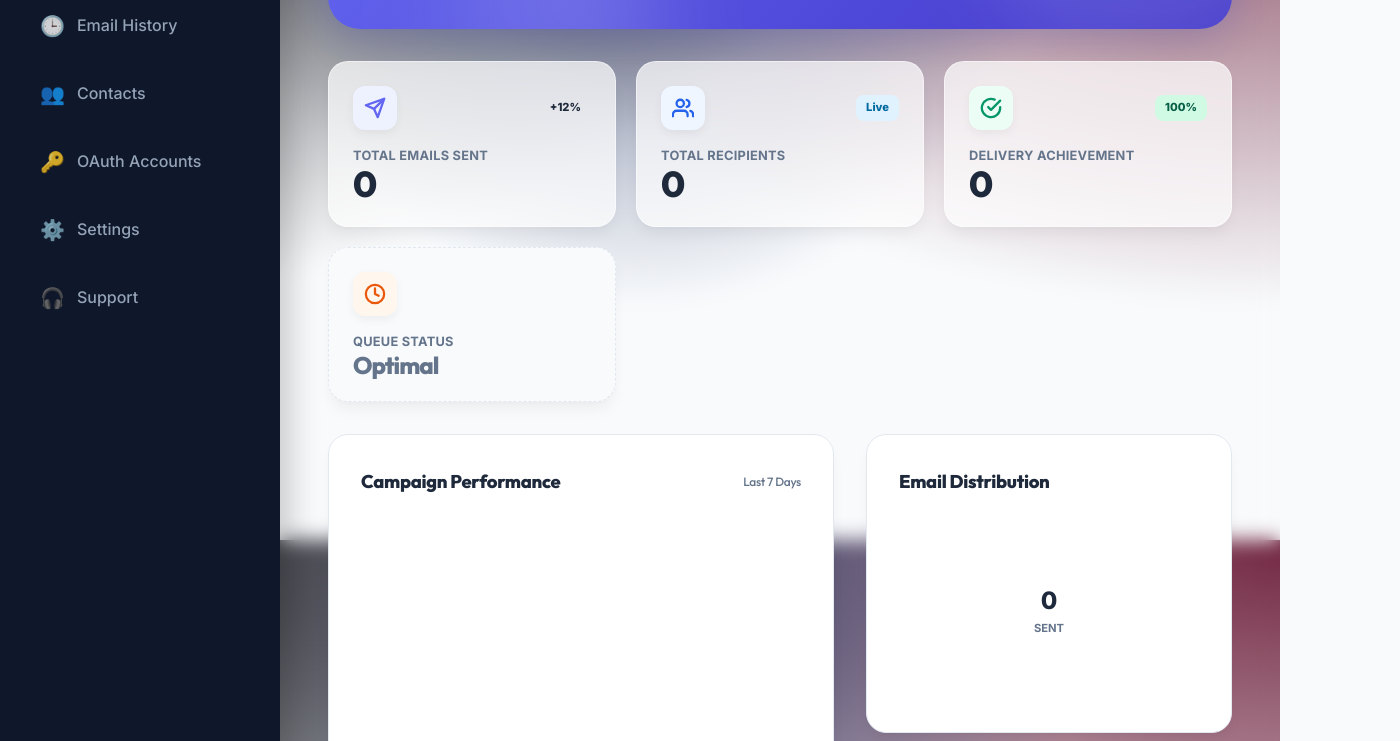
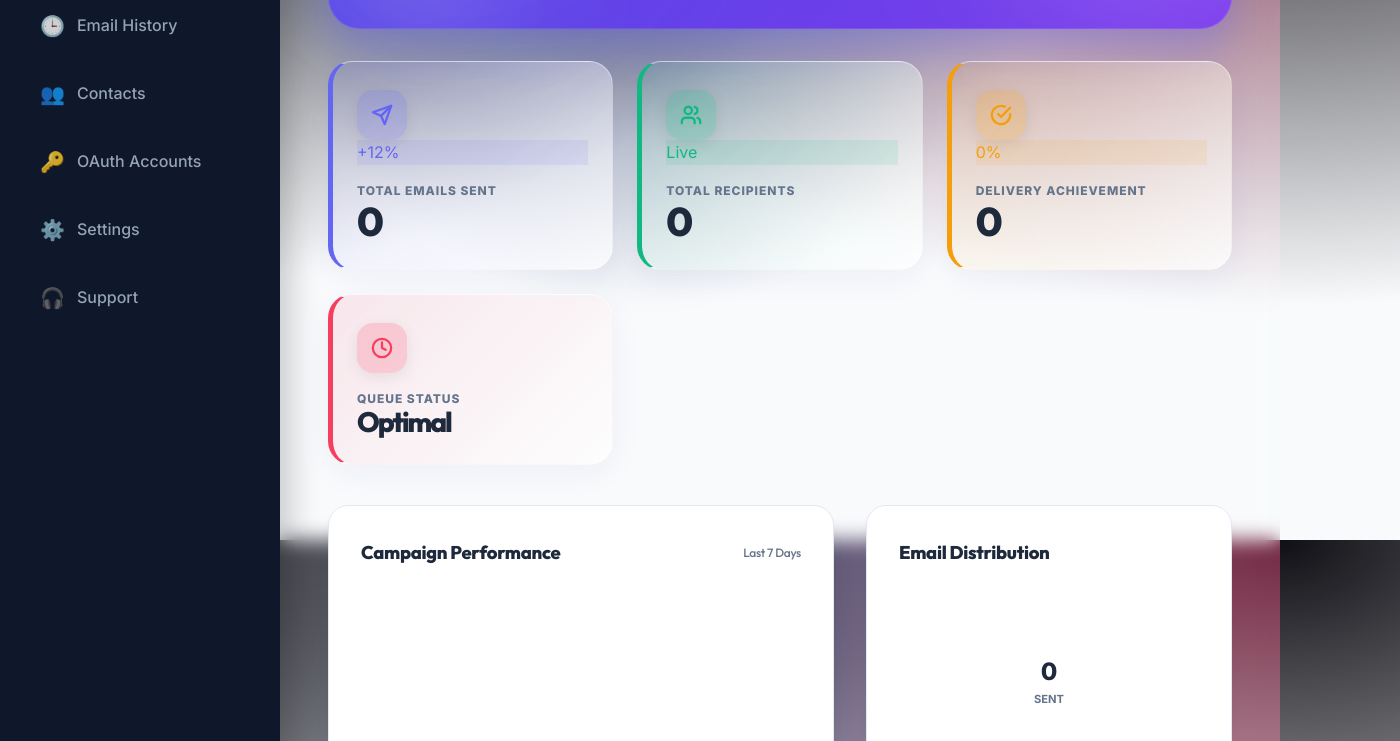
Before and after one commit to jayesh-Somwanshi/email-send-app, a website: page public/index.html in a window 1280 px wide. Shown: the part 260-1001 px from the top of the page, 1400 px wide, since content can reach past the window. Drawn offline with nearby package versions, Linux system fonts and the light colour scheme; no server answers.

```diff
--- a/public/index.html
+++ b/public/index.html
@@ -131,6 +131,10 @@
         <div class="view-container">
           <!-- Dashboard View -->
           <div id="dashboardView" class="view active">
+            <!-- Global Dashboard Background Blobs -->
+            <div class="blob" style="width: 500px; height: 500px; top: -100px; left: -100px; background: radial-gradient(circle, rgba(99, 102, 241, 0.15) 0%, transparent 70%);"></div>
+            <div class="blob" style="width: 400px; height: 400px; bottom: 100px; right: -50px; background: radial-gradient(circle, rgba(244, 63, 94, 0.1) 0%, transparent 70%);"></div>
+
             <div class="dashboard-banner">
               <div class="blob blob-1"></div>
               <div class="blob blob-2"></div>
@@ -139,51 +143,54 @@
             </div>
 
             <div class="dashboard-grid">
-              <div class="stat-card">
+              <div class="stat-card vibrant-primary">
                 <div class="stat-header">
-                  <div class="stat-icon" style="background: var(--primary-light); color: var(--primary);">
+                  <div class="stat-icon" style="background: rgba(99, 102, 241, 0.2); color: #6366f1;">
                     <svg width="22" height="22" viewBox="0 0 24 24" fill="none" stroke="currentColor" stroke-width="2.5" stroke-linecap="round" stroke-linejoin="round"><path d="m22 2-7 20-4-9-9-4Z"></path><path d="M22 2 11 13"></path></svg>
                   </div>
-                  <div class="stat-trend up">+12%</div>
+                  <div class="stat-trend" style="background: rgba(99, 102, 241, 0.1); color: #6366f1;">+12%</div>
                 </div>
                 <div>
                   <div class="stat-label">Total Emails Sent</div>
-                  <div class="stat-value" id="statSent">0</div>
+                  <div class="stat-value" id="totalSent">0</div>
                 </div>
               </div>
-              <div class="stat-card">
+
+              <div class="stat-card vibrant-success">
                 <div class="stat-header">
-                  <div class="stat-icon" style="background: #eff6ff; color: #2563eb;">
-                    <svg width="22" height="22" viewBox="0 0 24 24" fill="none" stroke="currentColor" stroke-width="2.5" stroke-linecap="round" stroke-linejoin="round"><path d="M17 21v-2a4 4 0 0 0-4-4H5a4 4 0 0 0-4 4v2"></path><circle cx="9" cy="7" r="4"></circle><path d="M23 21v-2a4 4 0 0 0-3-3.87"></path><path d="M16 3.13a4 4 0 0 1 0 7.75"></path></svg>
+                  <div class="stat-icon" style="background: rgba(16, 185, 129, 0.2); color: #10b981;">
+                    <svg width="22" height="22" viewBox="0 0 24 24" fill="none" stroke="currentColor" stroke-width="2.5" stroke-linecap="round" stroke-linejoin="round"><path d="M16 21v-2a4 4 0 0 0-4-4H6a4 4 0 0 0-4 4v2"></path><circle cx="9" cy="7" r="4"></circle><path d="M22 21v-2a4 4 0 0 0-3-3.87"></path><path d="M16 3.13a4 4 0 0 1 0 7.75"></path></svg>
                   </div>
-                  <div class="stat-trend up" style="background: #e0f2fe; color: #0369a1;">Live</div>
+                  <div class="stat-trend" style="background: rgba(16, 185, 129, 0.1); color: #10b981;">Live</div>
                 </div>
                 <div>
                   <div class="stat-label">Total Recipients</div>
-                  <div class="stat-value" id="statRecipients">0</div>
+                  <div class="stat-value" id="totalRecipients">0</div>
                 </div>
               </div>
-              <div class="stat-card">
+
+              <div class="stat-card vibrant-amber">
                 <div class="stat-header">
-                  <div class="stat-icon" style="background: #ecfdf5; color: #059669;">
-                    <svg width="22" height="22" viewBox="0 0 24 24" fill="none" stroke="currentColor" stroke-width="2.5" stroke-linecap="round" stroke-linejoin="round"><path d="M22 11.08V12a10 10 0 1 1-5.93-9.14"></path><path d="m9 11 3 3L22 4"></path></svg>
+                  <div class="stat-icon" style="background: rgba(245, 158, 11, 0.2); color: #f59e0b;">
+                    <svg width="22" height="22" viewBox="0 0 24 24" fill="none" stroke="currentColor" stroke-width="2.5" stroke-linecap="round" stroke-linejoin="round"><path d="M22 11.08V12a10 10 0 1 1-5.93-9.14"></path><polyline points="22 4 12 14.01 9 11.01"></polyline></svg>
                   </div>
-                  <div class="stat-trend success" style="background: #d1fae5; color: #065f46;" id="statDeliveryRate">100%</div>
+                  <div class="stat-trend" style="background: rgba(245, 158, 11, 0.1); color: #f59e0b;">0%</div>
                 </div>
                 <div>
                   <div class="stat-label">Delivery Achievement</div>
-                  <div class="stat-value" id="statDelivered">0</div>
+                  <div class="stat-value" id="deliveryRate">0</div>
                 </div>
               </div>
-              <div class="stat-card" style="background: var(--bg); border: 1px dashed var(--border);">
+
+              <div class="stat-card vibrant-rose">
                 <div class="stat-header">
-                  <div class="stat-icon" style="background: #fff7ed; color: #ea580c;">
+                  <div class="stat-icon" style="background: rgba(244, 63, 94, 0.2); color: #f43f5e;">
                     <svg width="22" height="22" viewBox="0 0 24 24" fill="none" stroke="currentColor" stroke-width="2.5" stroke-linecap="round" stroke-linejoin="round"><circle cx="12" cy="12" r="10"></circle><polyline points="12 6 12 12 16 14"></polyline></svg>
                   </div>
                 </div>
                 <div>
                   <div class="stat-label">Queue Status</div>
-                  <div class="stat-value" style="font-size: 1.5rem; color: var(--text-muted);">Optimal</div>
+                  <div class="stat-value" style="font-size: 1.75rem;">Optimal</div>
                 </div>
               </div>
             </div>
--- a/public/styles.css
+++ b/public/styles.css
@@ -198,38 +198,38 @@ header {
 
 .view.active { display: block; }
 
-/* Dashboard Redesign Enhancement v2 - Premium */
+/* Dashboard Redesign Enhancement v3 - Ultra Premium */
 .dashboard-banner {
-  background: linear-gradient(135deg, var(--primary) 0%, var(--primary-dark) 100%);
+  background: linear-gradient(135deg, #4f46e5 0%, #7c3aed 100%);
   padding: 32px 40px;
   border-radius: var(--radius-lg);
   color: white;
   margin-bottom: 32px;
   position: relative;
   overflow: hidden;
-  box-shadow: var(--shadow-lg), 0 0 40px rgba(99, 102, 241, 0.3);
+  box-shadow: 0 20px 40px rgba(99, 102, 241, 0.4), inset 0 0 0 1px rgba(255, 255, 255, 0.1);
   display: flex;
   flex-direction: column;
   justify-content: center;
 }
 
-/* Animated Blobs */
+/* More dynamic Blobs */
 .blob {
   position: absolute;
-  background: linear-gradient(135deg, rgba(255,255,255,0.2) 0%, rgba(255,255,255,0.05) 100%);
+  background: radial-gradient(circle, rgba(255,255,255,0.25) 0%, rgba(255,255,255,0) 70%);
   border-radius: 50%;
-  filter: blur(40px);
+  filter: blur(50px);
   z-index: 1;
-  animation: float 20s infinite alternate cubic-bezier(0.45, 0, 0.55, 1);
+  animation: floatV3 15s infinite alternate ease-in-out;
 }
 
-.blob-1 { width: 300px; height: 300px; top: -100px; right: -50px; }
-.blob-2 { width: 200px; height: 200px; bottom: -50px; left: 10%; animation-delay: -5s; }
+.blob-1 { width: 400px; height: 400px; top: -150px; right: -80px; }
+.blob-2 { width: 250px; height: 250px; bottom: -80px; left: -50px; animation-duration: 20s; }
 
-@keyframes float {
+@keyframes floatV3 {
   0% { transform: translate(0, 0) rotate(0deg) scale(1); }
-  50% { transform: translate(30px, 50px) rotate(90deg) scale(1.1); }
-  100% { transform: translate(-20px, -30px) rotate(180deg) scale(1); }
+  50% { transform: translate(40px, -60px) rotate(120deg) scale(1.2); }
+  100% { transform: translate(-30px, 40px) rotate(240deg) scale(1); }
 }
 
 .dashboard-banner h1, .dashboard-banner p {
@@ -240,8 +240,65 @@ header {
 .dashboard-grid {
   display: grid;
   grid-template-columns: repeat(auto-fit, minmax(220px, 1fr));
-  gap: 20px;
-  margin-bottom: 32px;
+  gap: 24px;
+  margin-bottom: 40px;
+}
+
+/* Vibrant Stat Cards */
+.stat-card {
+  background: rgba(255, 255, 255, 0.6);
+  backdrop-filter: blur(24px);
+  -webkit-backdrop-filter: blur(24px);
+  padding: 28px 24px;
+  border-radius: 24px;
+  border: 1px solid rgba(255, 255, 255, 0.4);
+  box-shadow: 0 8px 32px rgba(31, 38, 135, 0.05);
+  transition: all 0.5s cubic-bezier(0.175, 0.885, 0.32, 1.275);
+  display: flex;
+  flex-direction: column;
+  gap: 16px;
+  position: relative;
+  overflow: hidden;
+}
+
+.stat-card:hover {
+  transform: translateY(-12px) scale(1.04);
+  box-shadow: 0 20px 48px rgba(0, 0, 0, 0.1);
+  background: rgba(255, 255, 255, 0.9);
+  border-color: rgba(255, 255, 255, 0.8);
+}
+
+.stat-card.vibrant-primary { background: linear-gradient(135deg, rgba(99, 102, 241, 0.1), rgba(255,255,255,0.7)); border-left: 5px solid #6366f1; }
+.stat-card.vibrant-success { background: linear-gradient(135deg, rgba(16, 185, 129, 0.1), rgba(255,255,255,0.7)); border-left: 5px solid #10b981; }
+.stat-card.vibrant-amber { background: linear-gradient(135deg, rgba(245, 158, 11, 0.1), rgba(255,255,255,0.7)); border-left: 5px solid #f59e0b; }
+.stat-card.vibrant-rose { background: linear-gradient(135deg, rgba(244, 63, 94, 0.1), rgba(255,255,255,0.7)); border-left: 5px solid #f43f5e; }
+
+.stat-icon {
+  width: 50px;
+  height: 50px;
+  border-radius: 16px;
+  display: flex;
+  align-items: center;
+  justify-content: center;
+  font-size: 1.25rem;
+  box-shadow: 0 4px 15px rgba(0,0,0,0.08);
+}
+
+.stat-label {
+  color: var(--text-muted);
+  font-size: 0.75rem;
+  font-weight: 800;
+  text-transform: uppercase;
+  letter-spacing: 0.08em;
+}
+
+.stat-value {
+  font-size: 2.5rem;
+  font-weight: 900;
+  color: #1e293b;
+  font-family: 'Outfit', sans-serif;
+  letter-spacing: -2px;
+  line-height: 1;
 }
 
 .dashboard-sections {
@@ -249,82 +306,6 @@ header {
   grid-template-columns: 2fr 1fr;
   gap: 32px;
   align-items: start;
-}
-
-@media (max-width: 1200px) {
-  .dashboard-sections { grid-template-columns: 1fr; }
-}
-
-.stat-card {
-  background: rgba(255, 255, 255, 0.7);
-  backdrop-filter: blur(12px);
-  padding: 24px;
-  border-radius: var(--radius);
-  border: 1px solid rgba(255, 255, 255, 0.5);
-  box-shadow: var(--shadow);
-  transition: all 0.4s cubic-bezier(0.23, 1, 0.32, 1);
-  display: flex;
-  flex-direction: column;
-  gap: 16px;
-  position: relative;
-  overflow: hidden;
-}
-
-.stat-card::before {
-  content: '';
-  position: absolute;
-  top: 0; left: 0; right: 0; height: 4px;
-  background: var(--primary);
-  opacity: 0;
-  transition: opacity 0.3s;
-}
-
-.stat-card:hover {
-  transform: translateY(-8px) scale(1.02);
-  box-shadow: var(--shadow-lg), 0 15px 30px rgba(0,0,0,0.08);
-  background: white;
-}
-
-.stat-card:hover::before { opacity: 1; }
-
-.stat-header {
-  display: flex;
-  justify-content: space-between;
-  align-items: center;
-}
-
-.stat-icon {
-  width: 44px;
-  height: 44px;
-  border-radius: 12px;
-  display: flex;
-  align-items: center;
-  justify-content: center;
-  box-shadow: 0 4px 10px rgba(0,0,0,0.05);
-}
-
-.stat-trend {
-  font-size: 0.7rem;
-  font-weight: 800;
-  padding: 4px 10px;
-  border-radius: 8px;
-}
-
-.stat-label {
-  color: var(--text-muted);
-  font-size: 0.8rem;
-  font-weight: 700;
-  text-transform: uppercase;
-  letter-spacing: 0.02em;
-}
-
-.stat-value {
-  font-size: 2.25rem;
-  font-weight: 800;
-  color: var(--text);
-  font-family: 'Outfit', sans-serif;
-  letter-spacing: -1px;
-  line-height: 1;
 }
 
 /* Composer / Form */
```
